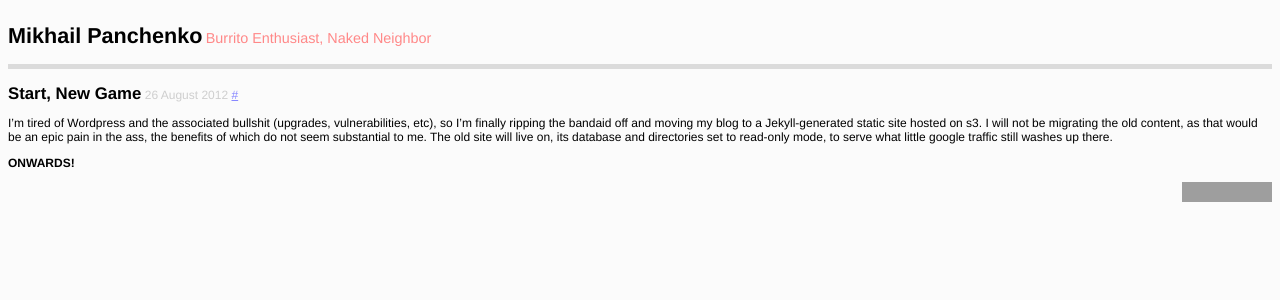
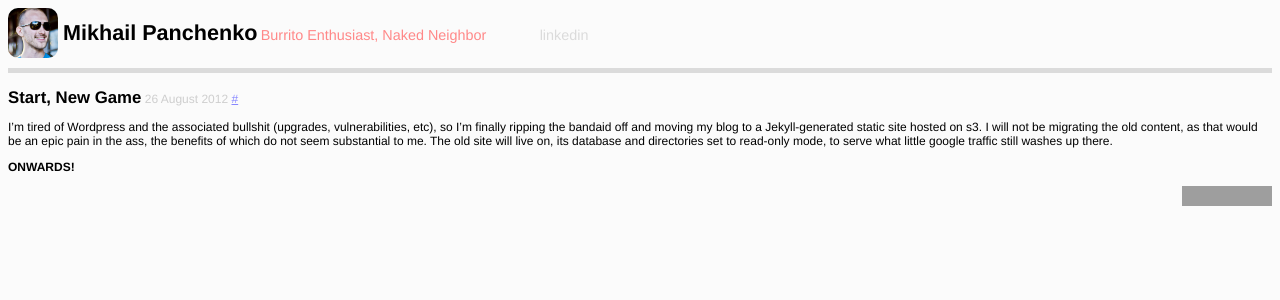
Before and after one commit to mihasya/mihasya.github.com, a Jekyll site: the page built from index.html, in a window 1280 px wide. Shown: the top 300 px of the page. Built offline with Jekyll 4.4.1, drawn with Linux system fonts in a browser that asks for light colours; comment, search, counter and statistics services are not loaded; grey boxes are pictures that could not be loaded.

Commit message:
make the header a little prettier

```diff
--- a/_layouts/base.html
+++ b/_layouts/base.html
@@ -11,7 +11,13 @@
 
     <body>
         <div id="header">
-            <span id="blog-title">Mikhail Panchenko</span> <span id="blog-tagline">Burrito Enthusiast, Naked Neighbor</span>
+            <div id="thumbnail-wrapper">
+                <img src="imgs/thumb.png" id="thumbnail" />
+            </div>
+            <div id="header-text-wrapper">
+                <span id="blog-title">Mikhail Panchenko</span> <span id="blog-tagline">Burrito Enthusiast, Naked Neighbor</span>
+                <span id="links"><a href="http://www.linkedin.com/in/mikhailp">linkedin</a></span>
+            </div>
         </div>
         <div id="content-wrapper">
             <!--<div id="sidebar">
--- a/css/base.css
+++ b/css/base.css
@@ -6,8 +6,30 @@ html {
 
 #header {
     margin-bottom: 15px;
-    padding: 15px 0;
     border-bottom: 5px solid #dbdbdb;
+    padding-bottom: 10px;
+    display: table;
+    width: 100%;
+}
+
+#thumbnail-wrapper {
+    width: 25px;
+    display: table-cell;
+    padding-right: 5px;
+}
+
+#thumbnail {
+    width: 50px;
+    height: 50px;
+    border-radius: 10px;
+    vertical-align: middle;
+}
+
+#header-text-wrapper {
+    vertical-align: bottom;
+    height: 50px;
+    display: table-cell;
+    vertical-align: middle;
 }
 
 #blog-title {
@@ -18,6 +40,17 @@ html {
 #blog-tagline {
     font-size: 120%;
     color: #ff8888;
+}
+
+#links {
+    font-size: 120%;
+    text-align: right;
+    margin-left: 50px;
+}
+
+#links a {
+    color: #dbdbdb;
+    text-decoration: none;
 }
 
 #content-wrapper {
```
Also changed, not shown: imgs/thumb.png (added).
